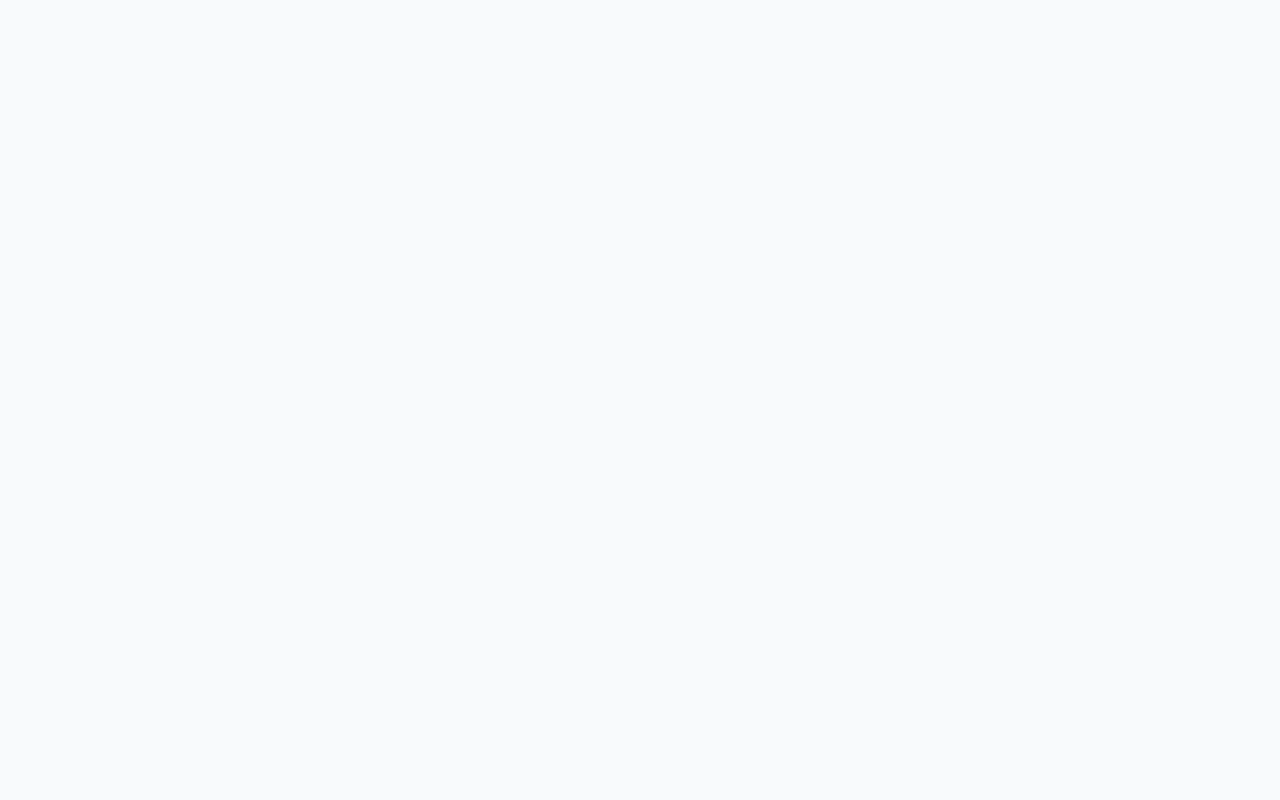
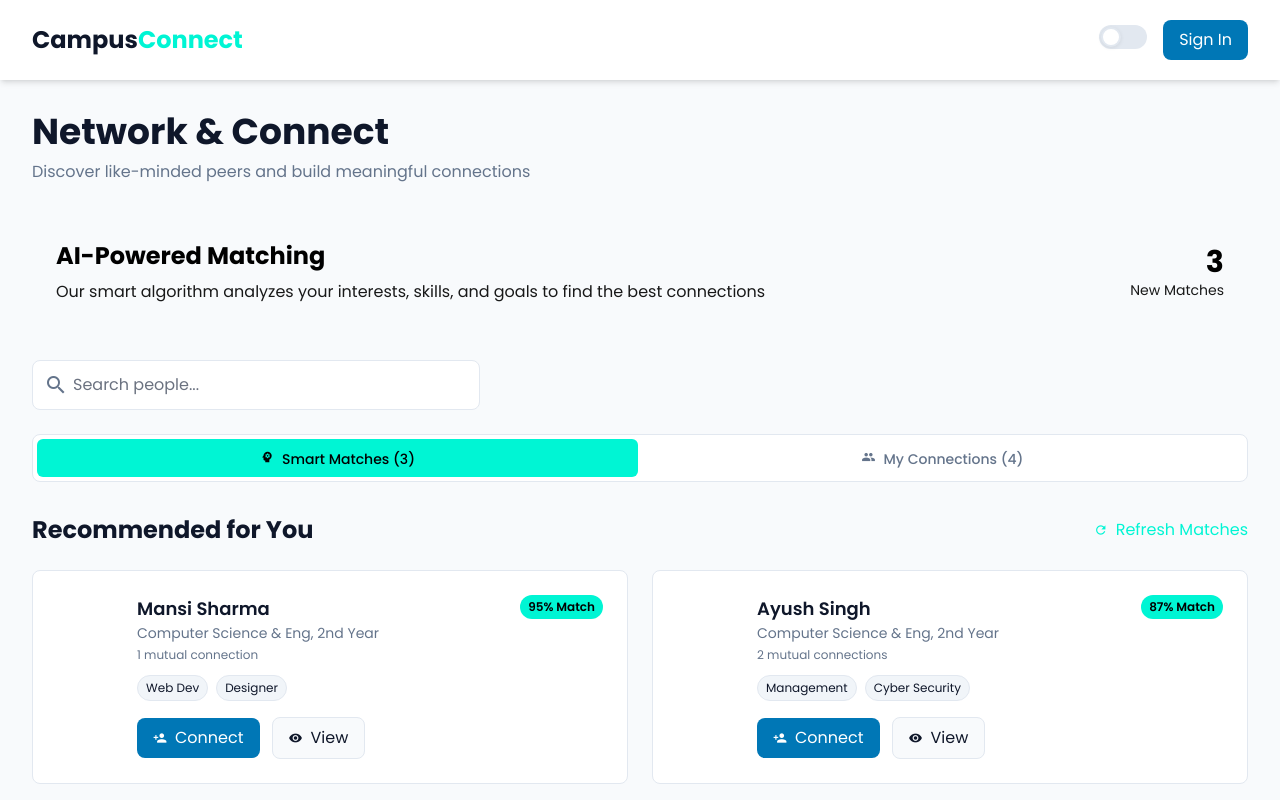
Before and after one commit to VatsalJoshi0/campus-connect, a React (Create React App) app: page /campus-connect/network in a window 1280 px wide. Before the commit this address had no page. Shown: the top 800 px of the page. Built offline with nearby package versions, Linux system fonts and the light colour scheme.

Commit message:
Update Router configuration for GitHub Pages

```diff
--- a/src/App.js
+++ b/src/App.js
@@ -24,7 +24,7 @@ const App = () => (
       <AuthProvider>
         <NetworkingProvider>
           <NotificationProvider>
-            <Router>
+            <Router basename="/campus-connect">
               <div className="bg-custom-bg text-custom-text min-h-screen transition-theme">
                 <Routes>
                   <Route path="/" element={<HomePage />} />
--- a/src/pages/MessagesPage.js
+++ b/src/pages/MessagesPage.js
@@ -5,7 +5,7 @@ import { useNetworking } from '../contexts/NetworkingContext';
 
 const MessagesPage = () => {
   const { user } = useAuth();
-  const { connections, messages, sendMessage } = useNetworking();
+  const { connections, sendMessage } = useNetworking();
   const [activeChat, setActiveChat] = useState(null);
   const [newMessage, setNewMessage] = useState('');
   const [activeTab, setActiveTab] = useState('direct');
--- a/src/pages/NetworkPage.js
+++ b/src/pages/NetworkPage.js
@@ -6,7 +6,7 @@ import { useAuth } from '../contexts/AuthContext';
 import { useNetworking } from '../contexts/NetworkingContext';
 
 const NetworkPage = () => {
-  const { user } = useAuth();
+  const { user: currentUser } = useAuth();
   const { connections, suggestedMatches, connectWithUser } = useNetworking();
   const [activeTab, setActiveTab] = useState('matches');
   const [searchQuery, setSearchQuery] = useState('');
```
